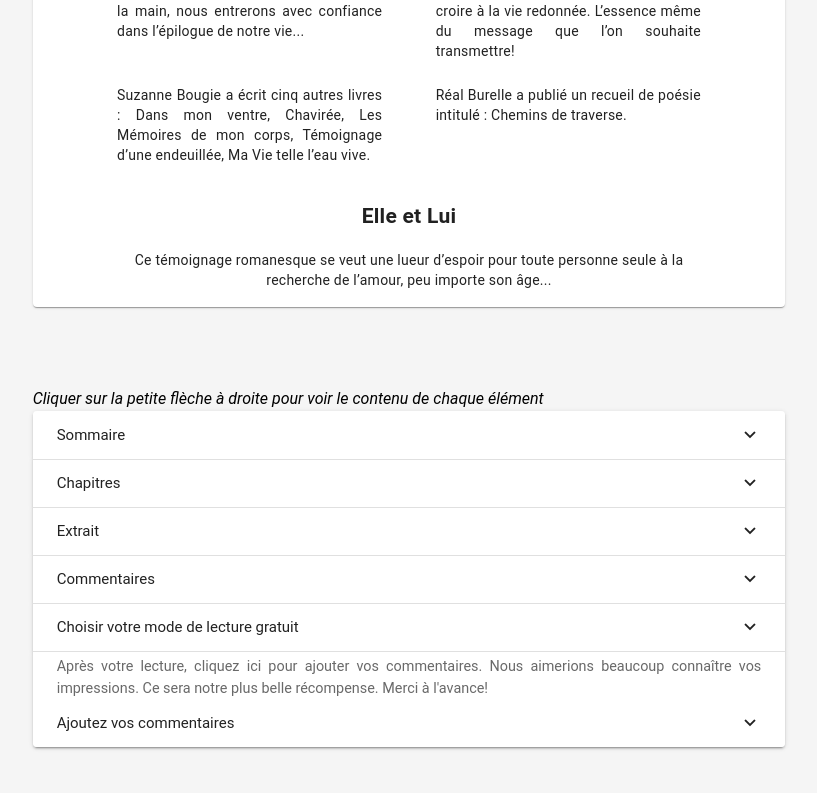
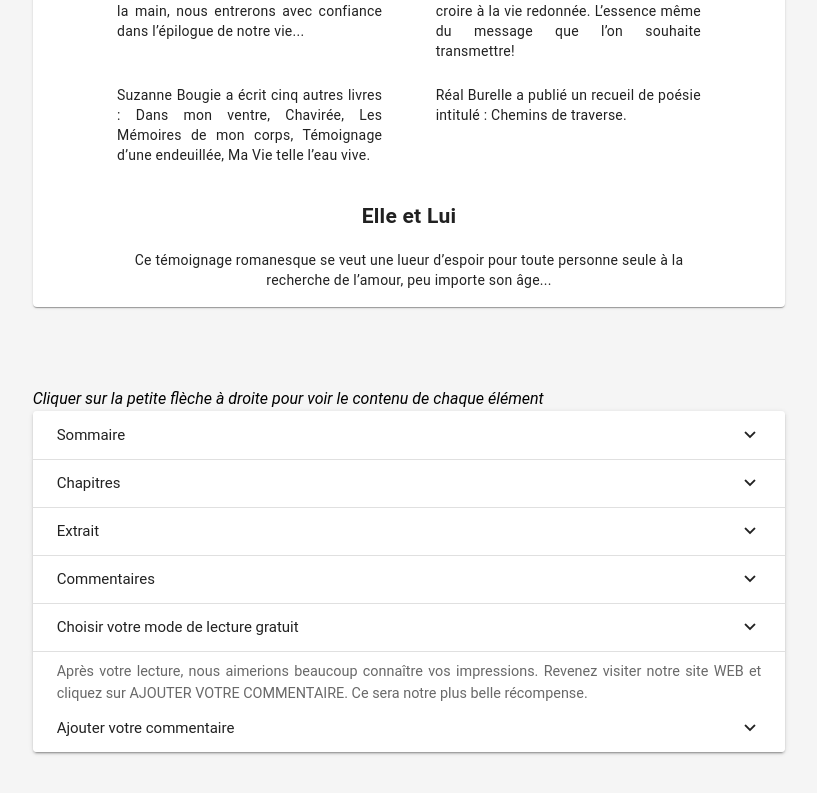
Before and after one commit to OliBigo/EN-DEUIL-ET-POURTANT-EN-AMOUR, a Vue app: page / in a window 1280 px wide. Shown: the part 1347-2140 px from the top of the page, without its empty margins (231-1048 px from the left). Built offline with nearby package versions, Linux system fonts and the light colour scheme.

Commit message:
Added new pages and small fixes

```diff
--- a/package.json
+++ b/package.json
@@ -13,6 +13,7 @@
   "dependencies": {
     "@vueuse/core": "^10.9.0",
     "vue": "^3.4.21",
+    "vue-router": "^4.3.2",
     "vuetify": "^3.5.15"
   },
   "devDependencies": {
--- a/src/App.vue
+++ b/src/App.vue
@@ -1,112 +1,3 @@
-<script>
-import imageCouverture from "@/assets/En_deuil_et_pourtant_en_amour_-_Suzanne_Bougie_et_Real_Burelle.jpg";
-import Authors from "@/components/Authors.vue";
-import AccordionSummary from "@/components/AccordionSummary.vue";
-
-export default {
-  components: {
-    Authors,
-    AccordionSummary,
-  },
-  data() {
-    return {
-      imageCouverture,
-    };
-  },
-};
-</script>
-
 <template>
-  <main class="main">
-    <div class="container">
-      <div class="page">
-        <v-card class="card">
-          <v-card-text>
-            <v-img
-              id="couverture"
-              :src="imageCouverture"
-              alt="Couverture du livre En deuil et pourtant en amour"
-            />
-          </v-card-text>
-        </v-card>
-      </div>
-
-      <div class="page">
-        <div class="accordion">
-          <Authors />
-        </div>
-      </div>
-
-      <div class="page">
-        <div class="accordion">
-          <accordion-summary />
-        </div>
-      </div>
-    </div>
-  </main>
+  <RouterView />
 </template>
-
-<style scoped>
-header {
-  line-height: 1.5;
-}
-
-.logo {
-  display: block;
-  margin: 0 auto 2rem;
-}
-
-.container {
-  width: 75%;
-}
-
-.main {
-  width: 100%;
-  display: flex;
-  justify-content: center;
-}
-
-.page {
-  width: 100%;
-  display: flex;
-  align-items: center;
-  justify-content: center;
-  margin-bottom: 5vh;
-}
-
-p {
-  text-align: justify;
-}
-
-.card {
-  margin-bottom: 5%;
-  width: 50%;
-}
-
-:deep(.v-card-title) {
-  text-align: center;
-  font-weight: bold;
-}
-
-.accordion {
-  width: 80%;
-}
-
-@media (min-width: 1024px) {
-  header {
-    display: flex;
-    place-items: center;
-    padding-right: calc(var(--section-gap) / 2);
-  }
-
-  .logo {
-    margin: 0 2rem 0 0;
-  }
-
-  header .wrapper {
-    display: flex;
-    place-items: flex-start;
-    flex-wrap: wrap;
-  }
-}
-</style>
--- a/src/assets/main.css
+++ b/src/assets/main.css
@@ -4,4 +4,5 @@
   padding: 1%;
   font-weight: normal;
   background-color: whitesmoke;
+  min-height: 100vh;
 }
--- a/src/components/AccordionSummary.vue
+++ b/src/components/AccordionSummary.vue
@@ -81,7 +81,7 @@ export default {
     const button = document.getElementById("comments-button");
     const text = document.createElement("p");
     text.style.textAlign = "justify";
-    text.style.padding = "5px 24px 0px 24px";
+    text.style.padding = "10px 24px 0px 24px";
     text.style.cursor = "pointer";
     text.style.fontSize = "0.9em";
     text.style.color = "#696969";
@@ -104,7 +104,7 @@ export default {
     };
 
     const node = document.createTextNode(
-      "Après votre lecture, cliquez ici pour ajouter vos commentaires. Nous aimerions beaucoup connaître vos impressions. Ce sera notre plus belle récompense. Merci à l'avance!"
+      "Après votre lecture, nous aimerions beaucoup connaître vos impressions. Revenez visiter notre site WEB et cliquez sur AJOUTER VOTRE COMMENTAIRE. Ce sera notre plus belle récompense."
     );
     text.appendChild(node);
 
@@ -116,7 +116,7 @@ export default {
         document.getElementById("comments").scrollIntoView();
       }
     };
-    parentElement.insertBefore(text, parentElement.childNodes[5]);
+    parentElement.insertBefore(text, parentElement.childNodes[1]);
   },
   components: {
     Comments,
@@ -210,7 +210,7 @@ export default {
 
     <v-expansion-panel id="comments">
       <v-expansion-panel-title id="comments-button"
-        >Ajoutez vos commentaires
+        >Ajouter votre commentaire
       </v-expansion-panel-title>
       <v-expansion-panel-text>
         <add-comment />
--- a/src/main.js
+++ b/src/main.js
@@ -7,7 +7,8 @@ import "vuetify/styles";
 import { createVuetify } from "vuetify";
 import * as components from "vuetify/components";
 import * as directives from "vuetify/directives";
-import '@mdi/font/css/materialdesignicons.css'
+import '@mdi/font/css/materialdesignicons.css';
+import router from './router';
 
 const vuetify = createVuetify({
   components,
@@ -20,4 +21,4 @@ const vuetify = createVuetify({
   },
 });
 
-const app = createApp(App).use(vuetify).mount("#app");
+const app = createApp(App).use(router).use(vuetify).mount("#app");
--- /dev/null
+++ b/src/views/CommentsView.vue
@@ -0,0 +1,56 @@
+<script>
+import AddComment from "@/components/AddComment.vue";
+
+export default {
+  components: {
+    AddComment,
+  },
+};
+</script>
+
+<template>
+  <main class="main">
+    <div class="container">
+
+      <div class="page">
+        <v-card class="card">
+            <v-card-title><h2>Votre commentaire</h2></v-card-title>
+          <v-card-text>
+            <add-comment />
+          </v-card-text>
+        </v-card>
+      </div>
+    </div>
+  </main>
+</template>
+
+<style scoped>
+.container {
+  width: 75%;
+}
+
+.main {
+  width: 100%;
+  display: flex;
+  justify-content: center;
+}
+
+.page {
+  width: 100%;
+  display: flex;
+  align-items: center;
+  justify-content: center;
+  margin-bottom: 5vh;
+}
+
+.card {
+  margin-bottom: 5%;
+  width: 50%;
+}
+
+:deep(.v-card-title) {
+  text-align: center;
+  font-weight: bold;
+  padding-top: 24px;
+}
+</style>
--- /dev/null
+++ b/src/views/HomeView.vue
@@ -0,0 +1,112 @@
+<script>
+import imageCouverture from "@/assets/En_deuil_et_pourtant_en_amour_-_Suzanne_Bougie_et_Real_Burelle.jpg";
+import Authors from "@/components/Authors.vue";
+import AccordionSummary from "@/components/AccordionSummary.vue";
+
+export default {
+  components: {
+    Authors,
+    AccordionSummary,
+  },
+  data() {
+    return {
+      imageCouverture,
+    };
+  },
+};
+</script>
+
+<template>
+  <main class="main">
+    <div class="container">
+      <div class="page">
+        <v-card class="card">
+          <v-card-text>
+            <v-img
+              id="couverture"
+              :src="imageCouverture"
+              alt="Couverture du livre En deuil et pourtant en amour"
+            />
+          </v-card-text>
+        </v-card>
+      </div>
+
+      <div class="page">
+        <div class="accordion">
+          <Authors />
+        </div>
+      </div>
+
+      <div class="page">
+        <div class="accordion">
+          <accordion-summary />
+        </div>
+      </div>
+    </div>
+  </main>
+</template>
+
+<style scoped>
+header {
+  line-height: 1.5;
+}
+
+.logo {
+  display: block;
+  margin: 0 auto 2rem;
+}
+
+.container {
+  width: 75%;
+}
+
+.main {
+  width: 100%;
+  display: flex;
+  justify-content: center;
+}
+
+.page {
+  width: 100%;
+  display: flex;
+  align-items: center;
+  justify-content: center;
+  margin-bottom: 5vh;
+}
+
+p {
+  text-align: justify;
+}
+
+.card {
+  margin-bottom: 5%;
+  width: 50%;
+}
+
+:deep(.v-card-title) {
+  text-align: center;
+  font-weight: bold;
+}
+
+.accordion {
+  width: 80%;
+}
+
+@media (min-width: 1024px) {
+  header {
+    display: flex;
+    place-items: center;
+    padding-right: calc(var(--section-gap) / 2);
+  }
+
+  .logo {
+    margin: 0 2rem 0 0;
+  }
+
+  header .wrapper {
+    display: flex;
+    place-items: flex-start;
+    flex-wrap: wrap;
+  }
+}
+</style>
--- a/vite.config.js
+++ b/vite.config.js
@@ -1,11 +1,10 @@
 import { fileURLToPath, URL } from "node:url";
-
 import { defineConfig } from "vite";
 import vue from "@vitejs/plugin-vue";
 
 // https://vitejs.dev/config/
 export default defineConfig({
-  base: "/EN-DEUIL-ET-POURTANT-EN-AMOUR/",
+  //base: "/EN-DEUIL-ET-POURTANT-EN-AMOUR/",
   plugins: [vue()],
   resolve: {
     alias: {
```
Also changed, not shown: src/router.js (added, +17 -0 lines), 1 other file (tests, documents, lock files or other folders).
